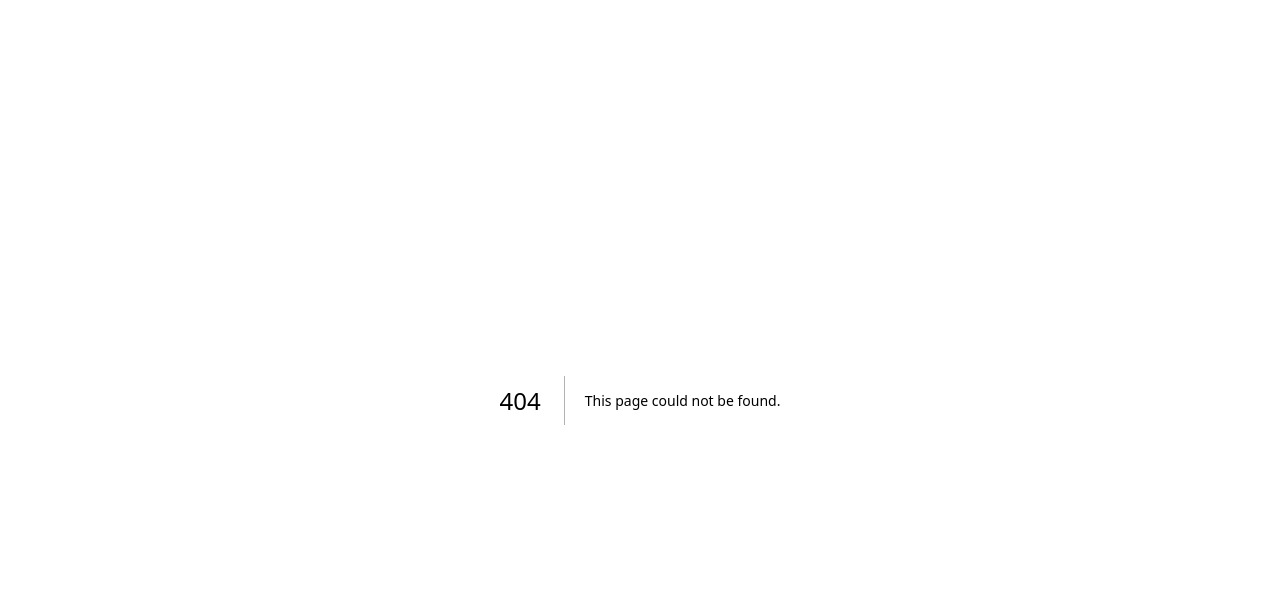
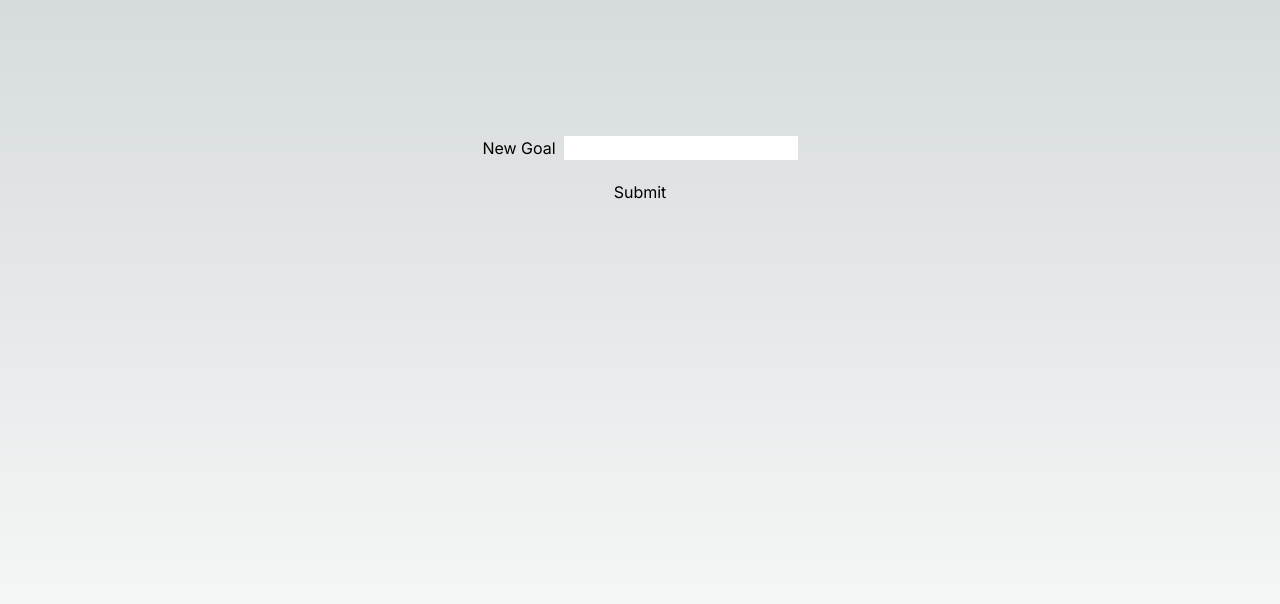
Before and after one commit to ndockens/goal-tracker, a Next.js app: page /goals/new in a window 1280 px wide. Before the commit this address had no page. Shown: the top 604 px of the page. Built offline with nearby package versions, Linux system fonts and the light colour scheme.

Commit message:
Goal creation form and in-memory goal APIs

```diff
--- /dev/null
+++ b/app/api/goals/route.ts
@@ -0,0 +1,17 @@
+const goals = [
+  { id: crypto.randomUUID(), title:'Goal 1' },
+  { id: crypto.randomUUID(), title:'Goal 2' },
+  { id: crypto.randomUUID(), title:'Goal 3' }
+]
+
+export async function GET() {
+  return Response.json(goals)
+}
+
+export async function POST(request: Request) {
+  const goal = await request.json()
+  goal.id = crypto.randomUUID()
+  goals.push(goal)
+
+  return Response.json(goal)
+}
--- /dev/null
+++ b/app/goals/new/page.tsx
@@ -0,0 +1,31 @@
+'use client'
+
+import { useState } from 'react'
+import { useRouter } from 'next/navigation'
+import { createGoal } from '../../services/goalService'
+
+export default function NewGoal() {
+  const [title, setTitle] = useState("")
+  const router = useRouter()
+
+  const onTitleChange = (e: any) => {
+    setTitle(e.target.value)
+  }
+
+  const onSubmit = () => {
+    createGoal({ title })
+    router.push('/')
+  }
+
+  return (
+    <main className="flex min-h-screen flex-col items-center p-24">
+      <div className="flex flex-col m-10">
+        <div className="flex gap-x-2">
+          <label htmlFor="title">New Goal</label>
+          <input name="title" type="text" value={title} onChange={onTitleChange}></input>
+        </div>
+        <button className="m-5" onClick={onSubmit}>Submit</button>
+      </div>
+    </main>
+  );
+}
--- a/app/page.tsx
+++ b/app/page.tsx
@@ -1,11 +1,13 @@
+import Link from 'next/link'
 import { getGoals } from './services/goalService'
 
 export default async function Home() {
   const goals = await getGoals();
   return (
     <main className="flex min-h-screen flex-col items-center p-24">
+      <Link href="/goals/new">New Goal</Link>
       <div className="flex flex-col m-5">
-        {goals.map(x => <div key={x.id}>{x.title}</div>)}
+        {goals.map((x: any) => <div key={x.id}>{x.title}</div>)}
       </div>
     </main>
   );
--- a/app/services/goalService.ts
+++ b/app/services/goalService.ts
@@ -1,14 +1,16 @@
-const goals = [
-  { id: crypto.randomUUID(), title:'Goal 1' },
-  { id: crypto.randomUUID(), title:'Goal 2' },
-  { id: crypto.randomUUID(), title:'Goal 3' }
-]
+const uri = 'http://localhost:3000/api/goals'
 
 export async function getGoals() {
-  return goals
+  const response = await fetch(uri)
+  return response.json()
 }
 
 export async function createGoal(goal: any) {
-  goal.id = crypto.randomUUID()
-  goals.push(goal)
+  await fetch(uri, {
+    method: 'POST',
+    headers: {
+    'Content-Type': 'application/json',
+    },
+    body: JSON.stringify(goal),
+  });
 }
```
